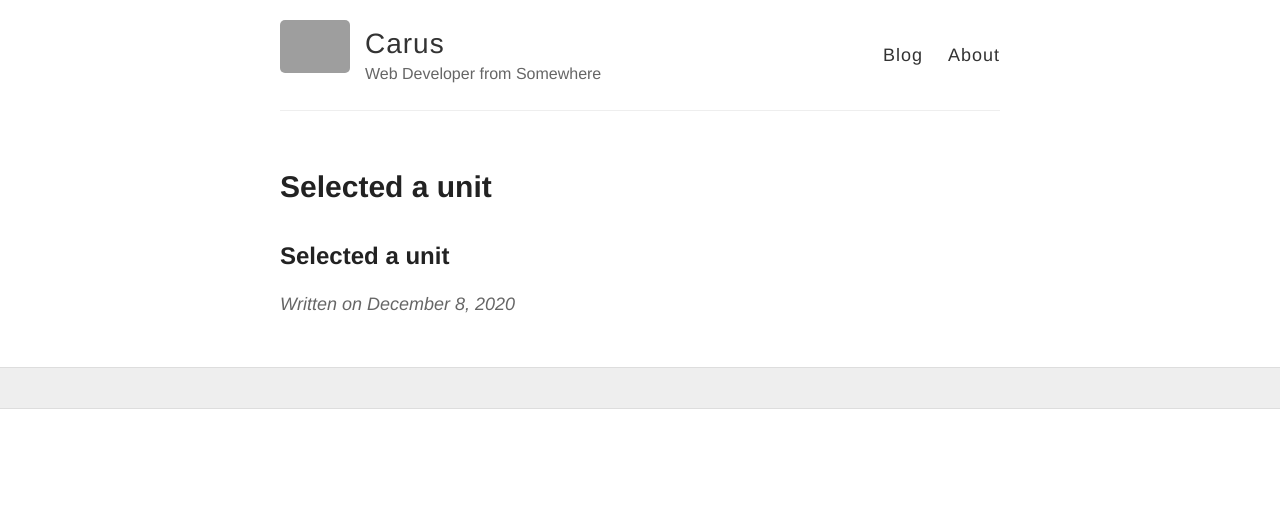
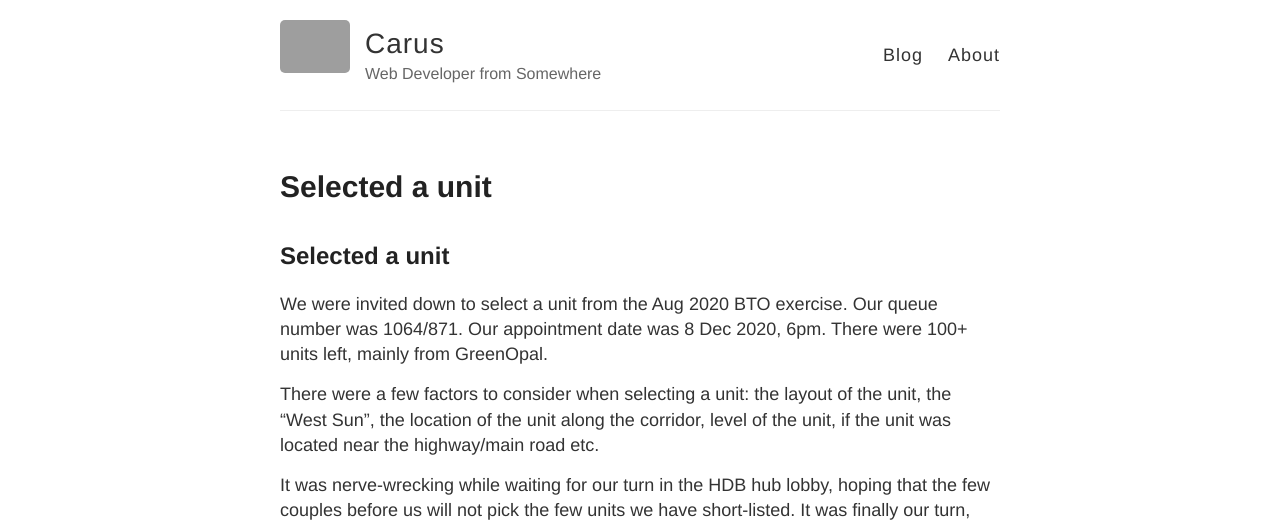
Before and after one commit to ourcarus/casadelagom, a Jekyll site: the page built from _posts/2020-12-08-Selected a unit.md, in a window 1280 px wide. Shown: the top 526 px of the page. Built offline with Jekyll 4.4.1, drawn with Linux system fonts in a browser that asks for light colours; our own code applies the rules of GitHub Pages for plain Markdown files; some of the changed text lies outside the part shown; grey boxes are pictures that could not be loaded.

Commit message:
Update 2020-12-08-Selected a unit.md

```diff
--- a/_posts/2020-12-08-Selected a unit.md
+++ b/_posts/2020-12-08-Selected a unit.md
@@ -2,3 +2,15 @@
 published: true
 ---
 ## Selected a unit
+
+We were invited down to select a unit from the Aug 2020 BTO exercise. Our queue number was 1064/871. Our appointment date was 8 Dec 2020, 6pm. There were 100+ units left, mainly from GreenOpal.
+
+There were a few factors to consider when selecting a unit: the layout of the unit, the "West Sun", the location of the unit along the corridor, level of the unit, if the unit was located near the highway/main road etc.
+
+It was nerve-wrecking while waiting for our turn in the HDB hub lobby, hoping that the few couples before us will not pick the few units we have short-listed. It was finally our turn, and no one before us chose the unit we wanted yay!
+
+![_config.yml]({{site.baseurl}}/images/hdb1.jpeg){:width="200"}
+
+We passed all the required documents to the lady officer that was serving us and signed many documents before we proceeded to pay $2000 option fee.
+
+On hindsight, since we BTO-ed for the Aug 2020 BTO exercise, the income assessment is from Sept 2019 - Aug 2020. And R was still a student from Sept 2019 - Dec 2019, he was required to bring a proof of him being a student during that period
```
